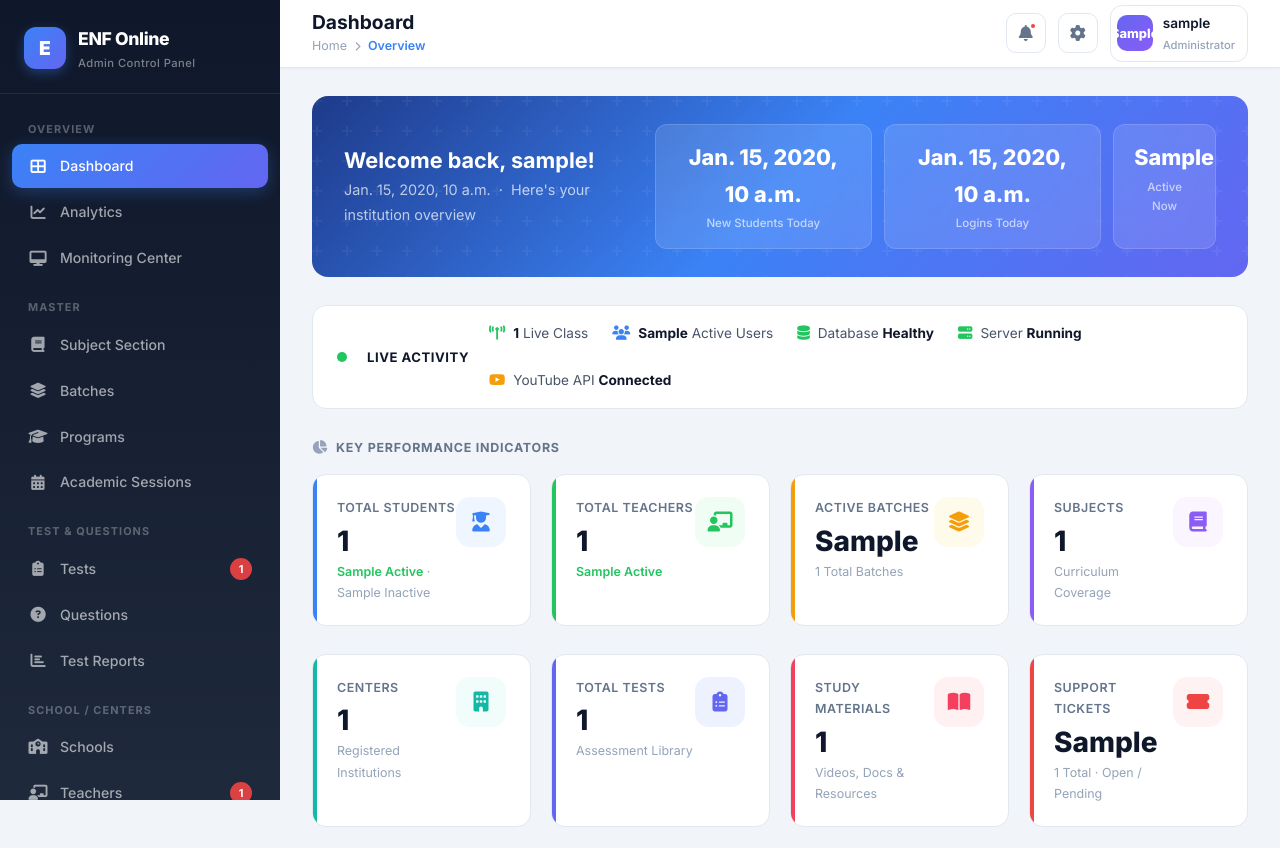
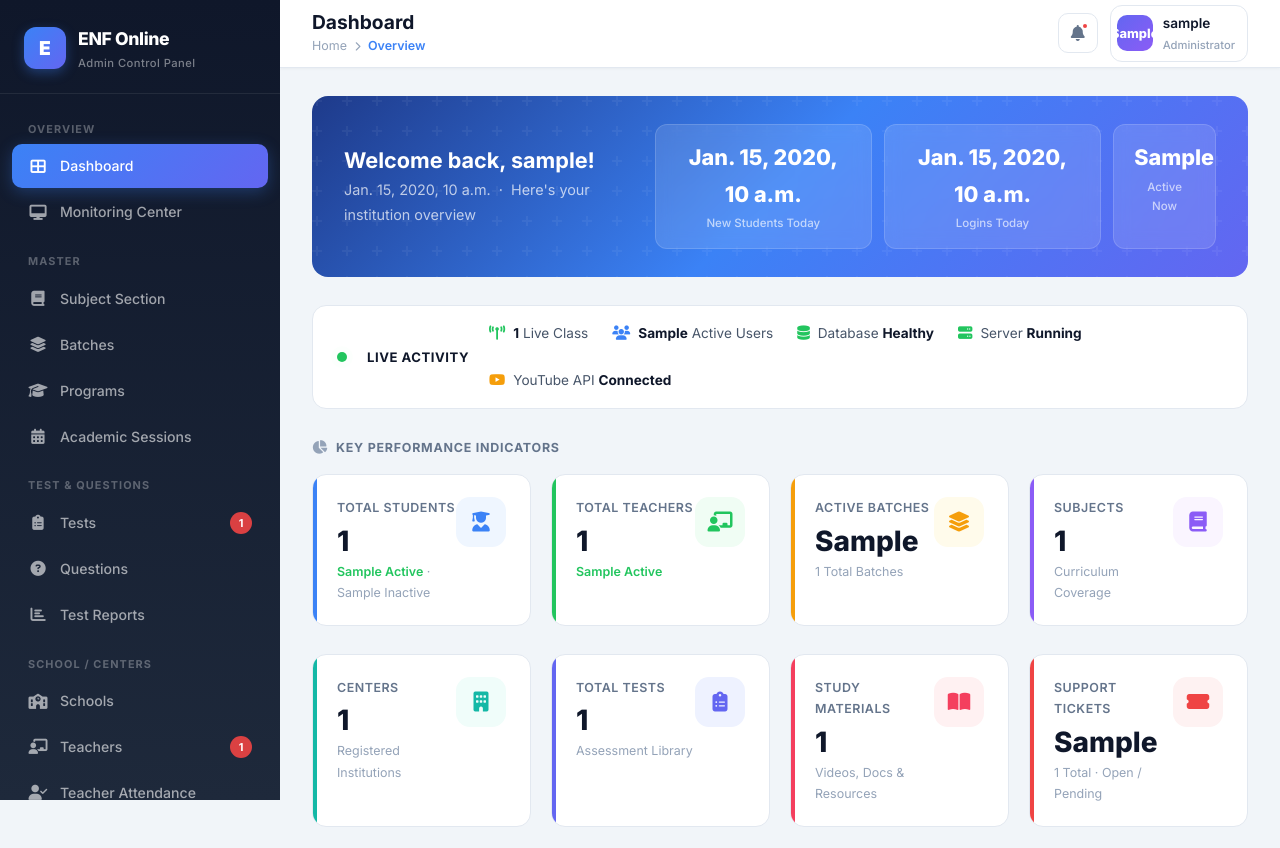
Before and after one commit to nervescapeanalytics-maa/Enable_LMS, a Django app: template apps/templates/dashboards/admin_dashboard.html in a window 1280 px wide. Shown: the top 848 px of the page. Run offline with Django 5.2, Linux system fonts and the light colour scheme; the template is opened without the code that fills it: most values are stand-ins (such as "Sample title", 1, 10 or a date in 2020); data that the repository does not hold is empty; parts of the project's set-up code (start-up, migrations or seed data) failed here and were passed over.

Commit message:
feat(staff-dashboard): trim nav + fix Total Students count
- Removed top-bar Settings cog button (admin_dashboard.html + admin_base.html).
- Removed sidebar entries: Analytics, Settings, Legacy Audit, Django Admin.
- Removed 'Django Admin' from the Quick Actions panel on the dashboard.
- User profile dropdown now exposes profile-centric actions:
  My Profile, Change Password, Date/Time/Timezone, Notification
  Preferences, Security & MFA, Sign Out.
- Total Students KPI now reads from accounts.Student (the real table
  with 41,330 rows) instead of the empty legacy academics.Users table.

```diff
--- a/apps/templates/dashboards/admin_dashboard.html
+++ b/apps/templates/dashboards/admin_dashboard.html
@@ -549,9 +549,6 @@
         <a href="/staff/dashboard/" class="sb-link active">
           <i class="fas fa-th-large"></i> Dashboard
         </a>
-        <a href="/staff/analytics/" class="sb-link">
-          <i class="fas fa-chart-line"></i> Analytics
-        </a>
         <a href="/staff/monitoring/" class="sb-link">
           <i class="fas fa-desktop"></i> Monitoring Center
         </a>
@@ -658,15 +655,6 @@
         <a href="/staff/tenants/" class="sb-link">
           <i class="fas fa-building"></i> Tenants / Centers
         </a>
-        <a href="/staff/settings/" class="sb-link">
-          <i class="fas fa-cog"></i> Settings
-        </a>
-        <a href="/staff/audit/" class="sb-link">
-          <i class="fas fa-shield-alt"></i> Audit & Governance
-        </a>
-        <a href="/admin/" class="sb-link">
-          <i class="fas fa-tools"></i> Django Admin
-        </a>
       </div>
     </nav>
 
@@ -700,9 +688,6 @@
             {% if open_tickets %}<span class="notif-dot"></span>{% endif %}
           </button>
         </div>
-        <button class="tb-btn" title="Settings" onclick="window.location.href='/staff/settings/'">
-          <i class="fas fa-cog"></i>
-        </button>
         <div class="tb-user" style="position:relative;cursor:pointer;" onclick="var d=document.getElementById('profileDrop');d.style.display=d.style.display==='block'?'none':'block';">
           <div class="tb-avatar">{{ user_initials }}</div>
           <div class="tb-user-info">
@@ -711,8 +696,10 @@
           </div>
           <div id="profileDrop" style="display:none;position:absolute;top:56px;right:0;background:#fff;border-radius:12px;box-shadow:0 8px 30px rgba(0,0,0,0.12);border:1px solid #e2e8f0;min-width:200px;z-index:999;overflow:hidden;">
             <a href="/staff/profile/" style="display:flex;align-items:center;gap:10px;padding:12px 18px;color:#334155;font-size:0.88rem;text-decoration:none;border-bottom:1px solid #f1f5f9;"><i class="fas fa-user" style="width:16px;color:#6366f1;"></i> My Profile</a>
-            <a href="/staff/settings/" style="display:flex;align-items:center;gap:10px;padding:12px 18px;color:#334155;font-size:0.88rem;text-decoration:none;border-bottom:1px solid #f1f5f9;"><i class="fas fa-cog" style="width:16px;color:#6366f1;"></i> Settings</a>
-            <a href="/staff/audit/" style="display:flex;align-items:center;gap:10px;padding:12px 18px;color:#334155;font-size:0.88rem;text-decoration:none;border-bottom:1px solid #f1f5f9;"><i class="fas fa-shield-alt" style="width:16px;color:#6366f1;"></i> Audit Log</a>
+            <a href="/staff/profile/?tab=password" style="display:flex;align-items:center;gap:10px;padding:12px 18px;color:#334155;font-size:0.88rem;text-decoration:none;border-bottom:1px solid #f1f5f9;"><i class="fas fa-key" style="width:16px;color:#6366f1;"></i> Change Password</a>
+            <a href="/staff/profile/?tab=preferences" style="display:flex;align-items:center;gap:10px;padding:12px 18px;color:#334155;font-size:0.88rem;text-decoration:none;border-bottom:1px solid #f1f5f9;"><i class="fas fa-clock" style="width:16px;color:#6366f1;"></i> Date / Time / Timezone</a>
+            <a href="/staff/profile/?tab=notifications" style="display:flex;align-items:center;gap:10px;padding:12px 18px;color:#334155;font-size:0.88rem;text-decoration:none;border-bottom:1px solid #f1f5f9;"><i class="fas fa-bell" style="width:16px;color:#6366f1;"></i> Notification Preferences</a>
+            <a href="/staff/profile/?tab=security" style="display:flex;align-items:center;gap:10px;padding:12px 18px;color:#334155;font-size:0.88rem;text-decoration:none;border-bottom:1px solid #f1f5f9;"><i class="fas fa-shield-alt" style="width:16px;color:#6366f1;"></i> Security &amp; MFA</a>
             <a href="/logout/" style="display:flex;align-items:center;gap:10px;padding:12px 18px;color:#ef4444;font-size:0.88rem;text-decoration:none;"><i class="fas fa-sign-out-alt" style="width:16px;"></i> Sign Out</a>
           </div>
         </div>
@@ -1005,10 +992,6 @@
                 <i class="qi-red fas fa-bullhorn"></i>
                 <span>Announcement</span>
               </a>
-              <a href="/admin/" class="qa-btn">
-                <i class="qi-teal fas fa-tools"></i>
-                <span>Django Admin</span>
-              </a>
             </div>
           </div>
         </div>
```
Also changed, not shown: apps/core/frontend_views.py (+5 -3 lines), apps/templates/dashboards/admin_base.html (+4 -19 lines).
